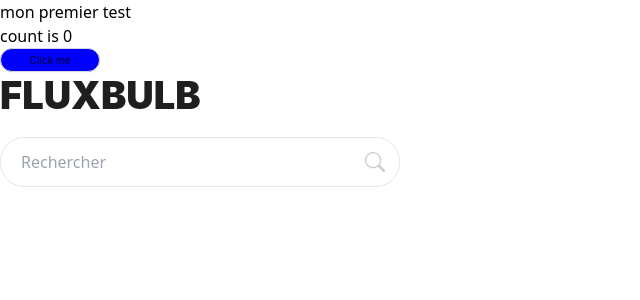
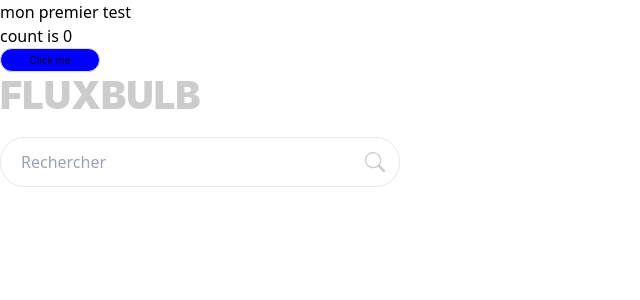
Before and after one commit to marion586/react-ts-marion-fluxbulb-teste, a React (Vite) app: page / in a window 1280 px wide. Shown: the top 300 px of the page, without its empty margins (0-640 px from the left). Built offline with nearby package versions, Linux system fonts and the light colour scheme.

Commit message:
edit test for heading by adding style props

```diff
--- a/src/components/common/form/Headings/index.tsx
+++ b/src/components/common/form/Headings/index.tsx
@@ -8,13 +8,27 @@
   title: string;
   icon?: JSX.Element; // optionnel ?
   cardTitle?: boolean;
+  style?: Object;
 }
 
 const { Title } = Typography;
-const Heading: FC<HeadingProps> = ({ level, title, icon, cardTitle }) => {
+const Heading: FC<HeadingProps> = ({
+  level,
+  title,
+  icon,
+  cardTitle,
+  style,
+}) => {
   return (
     <>
-      <Title level={level} style={cardTitle ? Theme.titleCard : Theme.title}>
+      <Title
+        level={level}
+        style={
+          cardTitle
+            ? { ...Theme.titleCard, ...style }
+            : { ...Theme.title, ...style }
+        }
+      >
         {icon} {title}
       </Title>
     </>
--- a/src/pages/styleGuide.tsx
+++ b/src/pages/styleGuide.tsx
@@ -9,7 +9,7 @@
   console.log(value);
   return (
     <>
-      <Heading title="FLUXBULB" level={1} />
+      <Heading title="FLUXBULB" style={{ color: "#ccc" }} level={1} />
       <InputSearch value={value} onChange={(val) => setValue(val)} />
     </>
   );
```
Also changed, not shown: 1 other file (tests, documents, lock files or other folders).
